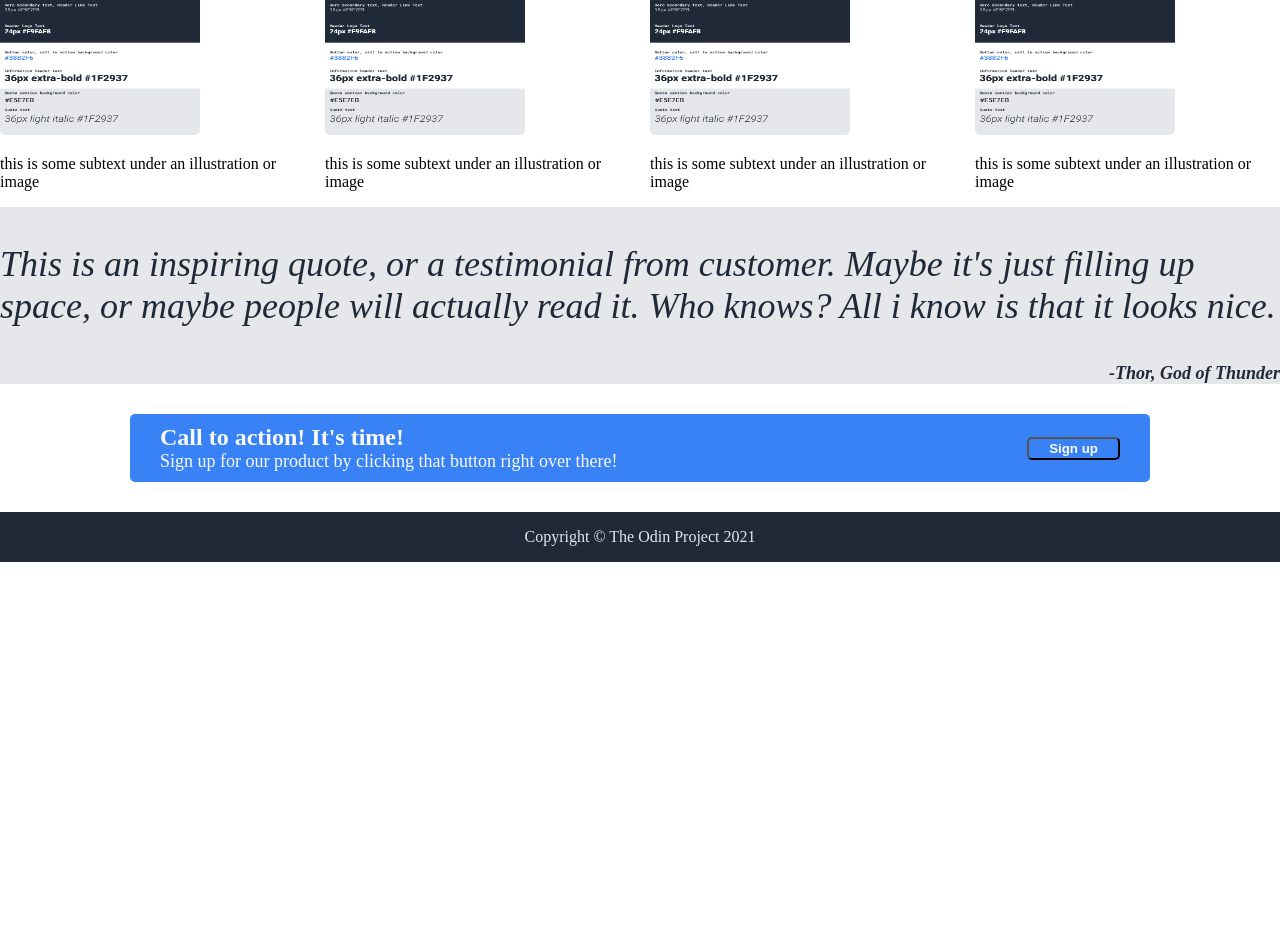
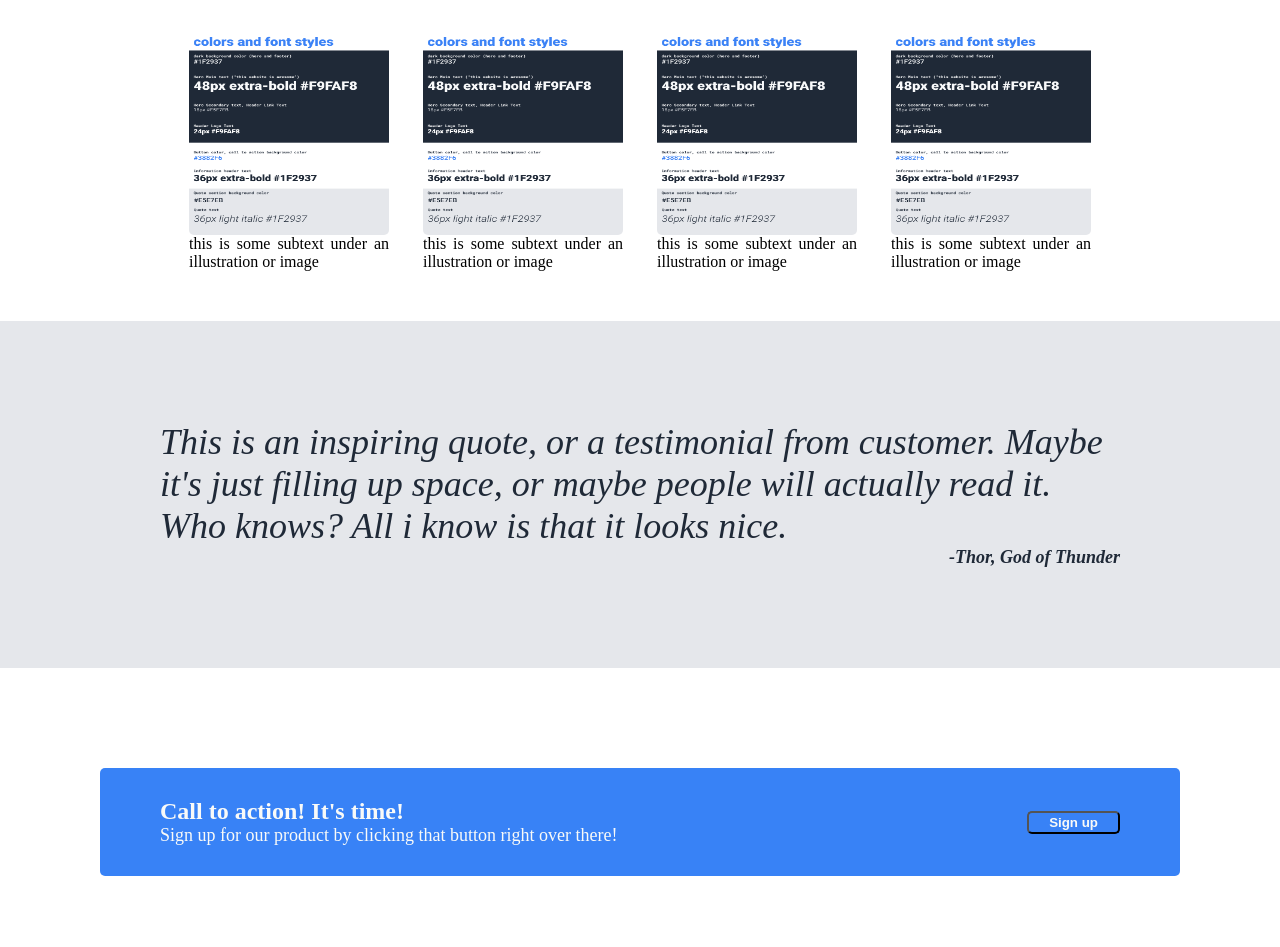
Before and after one commit to Nicolaquetal/Odin_landingpage, a plain HTML site: page index.html in a window 1280 px wide. Shown: the part 409-1356 px from the top of the page. Before the commit the page ends 971 px from the top, so only its background shows below. Drawn offline with Linux system fonts and the light colour scheme.

Commit message:
final css and html

```diff
--- a/index.html
+++ b/index.html
@@ -34,31 +34,34 @@
         <div class="content-top">
             <div class="info"> Some random information</div>
             <div class="content-top-bottom">
-                <div>
+                <div class="ima">
                     <img id="i1" src="./colors_and_stuff.png" alt="image1">
-                    <p>this is some subtext under an illustration or image</p>
+                    <div class="subtxt">this is some subtext under an illustration or image</div>
                 </div>
-                <div>
+                <div class="ima">
                     <img id="i2" src="./colors_and_stuff.png" alt="image2">
-                    <p>this is some subtext under an illustration or image</p>
+                    <div class="subtxt">this is some subtext under an illustration or image</div>
                 </div>
-                <div>
+                <div class="ima">
                     <img id="i3" src="./colors_and_stuff.png" alt="image3">
-                    <p>this is some subtext under an illustration or image</p>
+                    <div class="subtxt">this is some subtext under an illustration or image</div>
                 </div>
-                <div>
+                <div class="ima">
                     <img id="i4" src="./colors_and_stuff.png" alt="image4">
-                    <p>this is some subtext under an illustration or image</p>
+                    <div class="subtxt">this is some subtext under an illustration or image</div>
                 </div>
             </div>
         </div>
         <div class="content-middle">
-            <p>This is an inspiring quote, or a testimonial from customer.
+            <div class="quote">
+                This is an inspiring quote, or a testimonial from customer.
                 Maybe it's just filling up space, or maybe people will actually read it.
                 Who knows? All i know is that it looks nice.
 
-            </p>
-            <div class="author">-Thor, God of Thunder</div>
+            </div>
+            <div class="author">
+                -Thor, God of Thunder
+            </div>
         </div>
         <div class="content-bottom">
             <div class="content-bottom-left">
--- a/styles.css
+++ b/styles.css
@@ -93,16 +93,30 @@ a {
 }
 .content-top{
     flex :1 ;
+    width: 75%;
+    padding: 50px;
+
 }
 .content-top-bottom{
     display: flex;
-    gap:20px;
+    justify-content: space-evenly;
+    gap:5px;
+    margin-top: 50px;
+}
+.ima{
+    display: flex;
+    flex-direction: column;
+    align-items: center;
+    justify-content: center;
 }
 #i1,#i2,#i3,#i4 {
     width: 200px;
     height: 200px;
     border-radius: 5px;
-
+}
+.subtxt{
+    width: 200px;
+    text-align: justify;
 }
 
 .content-middle{
@@ -114,26 +128,34 @@ a {
     font-weight: 0;
     display: flex;
     flex-direction: column;
+    align-items: center;
+    padding-top: 100px;
+    padding-bottom: 100px;
 }
-p{
-    align-self: center;
+.quote{
+     width: 75%;
+
+
+
 }
 .author{
+    width: 75%;
     font-size: 18px;
     font-weight: 900;
-    align-self: flex-end;
+    text-align: end;
 }
 .content-bottom{
     background-color: #3882f6 ;
     width: 75%;
 
-    flex :41 ;
+    flex :1 ;
     display: flex;
     justify-content: space-between;
     align-items: center;
-    padding: 10px 30px;
-    margin: 30px 60px;
+    padding: 30px 60px;
+    margin: 100px 60px;
     border-radius: 5px;
+
 }
 .content-bottom-left{
     display: flex;
```
